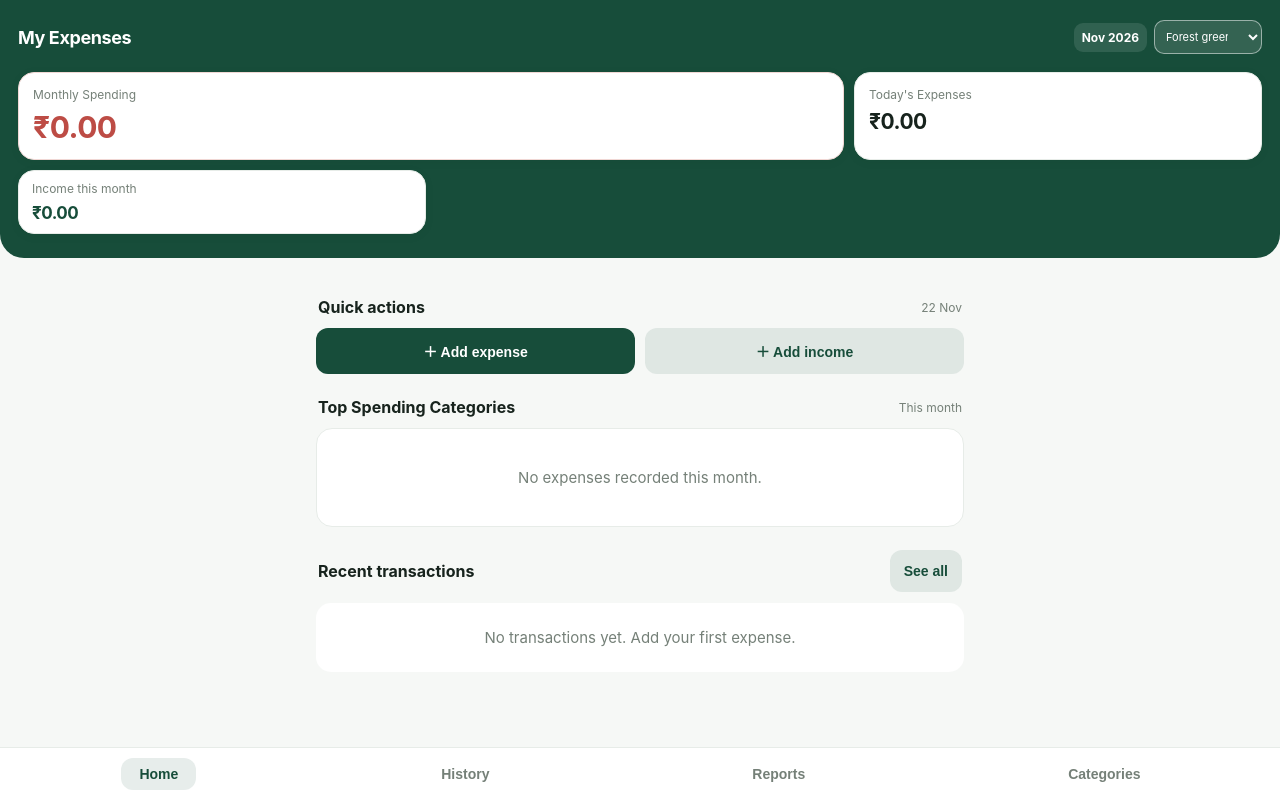
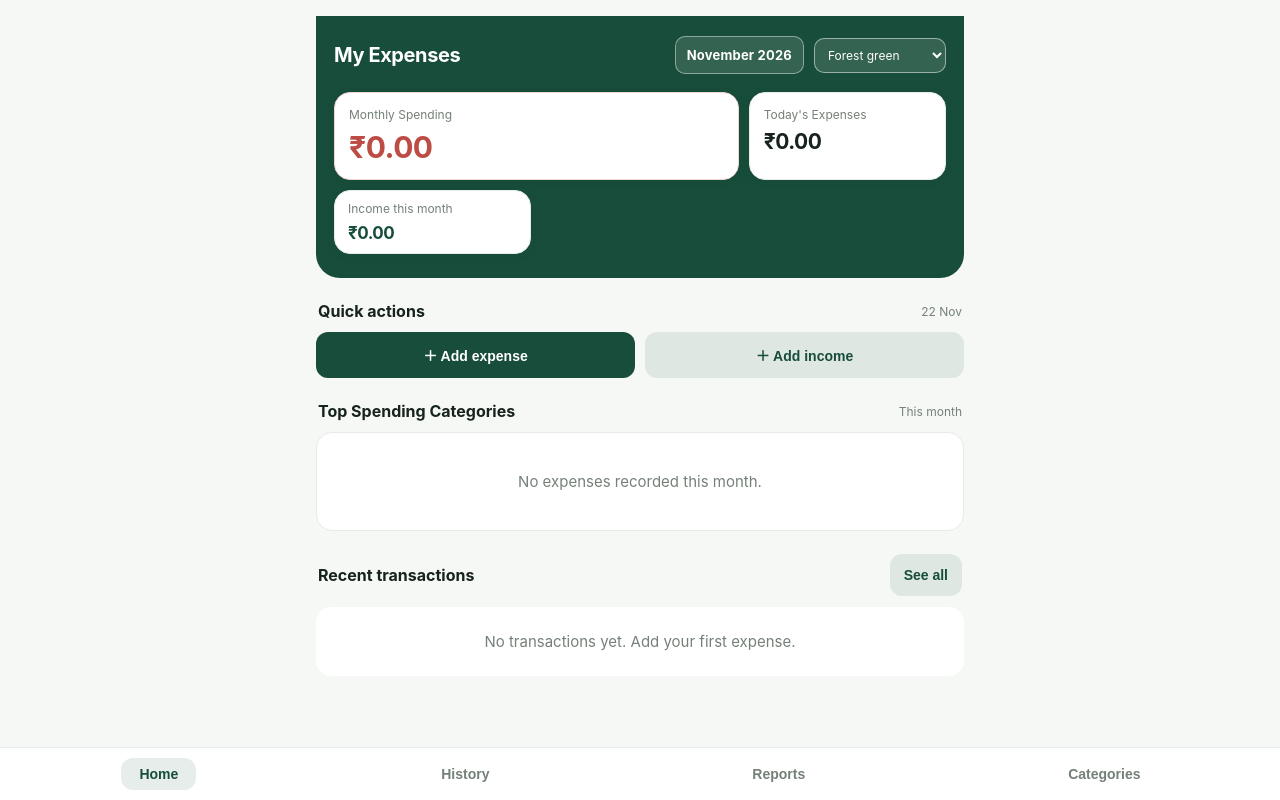
Before and after one commit to natarajbyrareddy/my-expenses, a plain HTML site: page index.html in a window 1280 px wide. Drawn offline with Linux system fonts and the light colour scheme.

Commit message:
Add files via upload

```diff
--- a/index.html
+++ b/index.html
@@ -14,7 +14,7 @@
 :root{--green:#174d3a;--green2:#e8f1ec;--ink:#17231d;--muted:#758078;--line:#e7ece8;--bg:#f6f8f6;--white:#fff;--red:#bd4c45}
 *{box-sizing:border-box}body{margin:0;background:var(--bg);color:var(--ink);font:15px -apple-system,BlinkMacSystemFont,"Segoe UI",sans-serif}
 header{background:var(--green);color:white;padding:20px 18px 24px;border-radius:0 0 24px 24px}
-.top{display:flex;justify-content:space-between;align-items:center;gap:8px;min-width:0}.top-right{display:flex;align-items:center;gap:7px;min-width:0;flex:none}.theme-select-wrap select{width:108px;max-width:108px;background:#ffffff20;color:#fff;border:1px solid #ffffff80;border-radius:10px;padding:8px 17px 8px 7px;font:inherit;font-size:11px}.theme-select-wrap select option{color:#17231d;background:#fff}.theme-select-wrap input[type=color]{width:34px;height:34px;padding:2px;border:1px solid #ffffff80;border-radius:9px;background:transparent;vertical-align:middle}.sr-only{position:absolute;width:1px;height:1px;padding:0;margin:-1px;overflow:hidden;clip:rect(0,0,0,0);white-space:nowrap;border:0}.brand{font-size:18px;font-weight:750;letter-spacing:-.4px;white-space:nowrap;flex:none}.month{font-size:12px;font-weight:750;opacity:1;white-space:nowrap;flex:none;padding:7px 8px;border-radius:9px;background:#ffffff1c}
+.top{display:flex;justify-content:space-between;align-items:center;gap:10px}.top-right{display:flex;align-items:center;gap:10px}.theme-select-wrap select{max-width:132px;background:#ffffff20;color:#fff;border:1px solid #ffffff80;border-radius:10px;padding:8px 25px 8px 9px;font:inherit;font-size:12px}.theme-select-wrap select option{color:#17231d;background:#fff}.theme-select-wrap input[type=color]{width:34px;height:34px;padding:2px;border:1px solid #ffffff80;border-radius:9px;background:transparent;vertical-align:middle}.sr-only{position:absolute;width:1px;height:1px;padding:0;margin:-1px;overflow:hidden;clip:rect(0,0,0,0);white-space:nowrap;border:0}.brand{font-size:20px;font-weight:750;letter-spacing:-.4px}.month{display:inline-flex;align-items:center;justify-content:center;white-space:nowrap;font-size:13px;font-weight:700;letter-spacing:.2px;opacity:1;color:#fff;background:#ffffff20;border:1px solid #ffffff70;border-radius:10px;padding:9px 11px;min-height:38px}
 main{max-width:680px;margin:auto;padding:16px 16px 100px}
 .summary{display:grid;grid-template-columns:1fr 1fr;gap:10px;margin-top:18px}
 .card{background:white;border:1px solid var(--line);border-radius:16px;padding:14px;box-shadow:0 2px 10px #153b2410}.card.primary-spend{grid-column:1/-1;background:#fff;border-color:#f0d7d4}.card.primary-spend .amount{font-size:30px;color:var(--red)}.card.secondary-income{padding:10px 13px}.card.secondary-income .amount{font-size:17px;color:var(--green)}
@@ -54,16 +54,17 @@ input,select{width:100%;border:1px solid var(--line);background:white;border-rad
   <button type="button" id="applyUpdate" style="margin-left:10px;background:#174d3a;color:#fff;padding:9px 13px;border-radius:9px">Update now</button>
 </div>
 
+
+<main>
+<section class="view active" id="dashboard">
 <header>
- <div class="top"><div class="brand">My Expenses</div><div class="top-right"><div class="month" id="monthLabel"></div><label class="theme-select-wrap" aria-label="Change app theme"><span class="sr-only">Change theme</span><select id="themeSelect" aria-label="Change theme" onchange="handleThemeSelect(this.value)"><option value="#174d3a">Forest green</option><option value="#2457a6">Blue</option><option value="#8a4f24">Earthy brown</option><option value="#7045a3">Purple</option><option value="custom">Custom colour…</option></select><input id="headerCustomTheme" type="color" value="#174d3a" aria-label="Choose custom theme colour" onchange="setTheme(this.value)" hidden></label></div></div>
+ <div class="top"><div class="brand">My Expenses</div><div class="top-right"><div class="month" id="monthLabel" aria-live="polite">November 2026</div><label class="theme-select-wrap" aria-label="Change app theme"><span class="sr-only">Change theme</span><select id="themeSelect" aria-label="Change theme" onchange="handleThemeSelect(this.value)"><option value="#174d3a">Forest green</option><option value="#2457a6">Blue</option><option value="#8a4f24">Earthy brown</option><option value="#7045a3">Purple</option><option value="custom">Custom colour…</option></select><input id="headerCustomTheme" type="color" value="#174d3a" aria-label="Choose custom theme colour" onchange="setTheme(this.value)" hidden></label></div></div>
  <div class="summary">
   <div class="card primary-spend"><small>Monthly Spending</small><div class="amount" id="expenseTotal">₹0</div></div>
   <div class="card"><small>Today's Expenses</small><div class="amount" id="todayExpenseTotal">₹0</div></div>
   <div class="card secondary-income"><small>Income this month</small><div class="amount" id="incomeTotal">₹0</div></div>
  </div>
 </header>
-<main>
-<section class="view active" id="dashboard">
  <div class="sectionhead"><h2>Quick actions</h2><span class="subtle" id="todayLabel"></span></div>
  <div class="actions"><button class="primary" onclick="openAdd('expense')">＋ Add expense</button><button class="secondary" onclick="openAdd('income')">＋ Add income</button></div>
  <div class="sectionhead"><h2>Top Spending Categories</h2><span class="subtle">This month</span></div>
@@ -103,7 +104,7 @@ input,select{width:100%;border:1px solid var(--line);background:white;border-rad
  <div id="historyList"></div>
 </section>
 <section class="view" id="reports">
- <div class="sectionhead"><h2>Monthly report</h2><span class="subtle">By category</span></div>
+ <div class="sectionhead"><h2>Spending reports</h2><span class="subtle">Understand your expenses</span></div>
  <div class="formcard"><div class="field"><label>Choose month</label><input id="reportMonth" type="month" onchange="renderReports()"></div><div id="reportContent"></div></div>
  <div class="sectionhead"><h2>Backup & restore</h2></div>
  <div class="formcard">
@@ -137,7 +138,7 @@ try{const parsed=JSON.parse(localStorage.getItem(CATKEY)||'null');if(parsed&&Arr
 let expCats=savedCats.expense, incCats=savedCats.income;
 let transactions=load(), currentType='expense', editingId=null;
 const fmt=n=>new Intl.NumberFormat('en-IN',{style:'currency',currency:'INR',maximumFractionDigits:2}).format(n||0);
-const today=()=>{const d=new Date();return d.getFullYear()+'-'+String(d.getMonth()+1).padStart(2,'0')+'-'+String(d.getDate()).padStart(2,'0')};
+const today=()=>new Date().toISOString().slice(0,10);
 const monthNow=()=>today().slice(0,7);
 function load(){try{return JSON.parse(localStorage.getItem(KEY)||'[]')}catch(e){return []}}
 function save(){localStorage.setItem(KEY,JSON.stringify(transactions))}
@@ -146,7 +147,7 @@ function sum(arr,type){return arr.filter(t=>t.type===type).reduce((s,t)=>s+Numbe
 function escapeHTML(s){return String(s??'').replace(/[&<>"']/g,c=>({'&':'&amp;','<':'&lt;','>':'&gt;','"':'&quot;',"'":'&#39;'}[c]))}
 function render(){
  const m=monthNow(), items=monthItems(m), inc=sum(items,'income'), exp=sum(items,'expense');
- document.getElementById('monthLabel').textContent=new Intl.DateTimeFormat('en-IN',{month:'short',year:'numeric'}).format(new Date());
+ document.getElementById('monthLabel').textContent=new Intl.DateTimeFormat('en-IN',{month:'long',year:'numeric'}).format(new Date());
  document.getElementById('todayLabel').textContent=new Date().toLocaleDateString('en-IN',{day:'numeric',month:'short'});
  document.getElementById('incomeTotal').textContent=fmt(inc);document.getElementById('expenseTotal').textContent=fmt(exp);document.getElementById('todayExpenseTotal').textContent=fmt(sum(transactions.filter(t=>t.date===today()),'expense'));
  renderTopSpending(items);renderRecent();renderHistory();renderReports();
@@ -155,7 +156,22 @@ function txHTML(t,showDelete=false){const dateText=new Date(t.date+'T12:00:00').
 function renderTopSpending(items){const groups={};items.filter(t=>t.type==='expense').forEach(t=>groups[t.category]=(groups[t.category]||0)+Number(t.amount));const sorted=Object.entries(groups).sort((a,b)=>b[1]-a[1]);const total=sum(items,'expense');const top=sorted.slice(0,5);document.getElementById('topSpending').innerHTML=top.length?top.map(([name,value],i)=>`<div class="barrow"><div class="barlabel"><span><span class="rank">${i+1}.</span>${escapeHTML(name)}</span><b>${fmt(value)} · ${total?Math.round(value/total*100):0}%</b></div><div class="bar"><span style="width:${total?Math.max(2,value/total*100):0}%"></span></div></div>`).join(''):'<div class="empty">No expenses recorded this month.</div>'}
 function renderRecent(){let a=[...transactions].sort((x,y)=>y.date.localeCompare(x.date)||y.created-x.created).slice(0,6);document.getElementById('recentList').innerHTML=a.length?a.map(t=>txHTML(t,false)).join(''):'<div class="empty">No transactions yet. Add your first expense.</div>'}
 function renderHistory(){let q=(document.getElementById('search')?.value||'').toLowerCase(),m=document.getElementById('monthFilter')?.value||'',ty=document.getElementById('typeFilter')?.value||'all';let a=[...transactions].filter(t=>(!m||t.date.startsWith(m))&&(ty==='all'||t.type===ty)&&(`${t.description} ${t.category} ${t.payment}`.toLowerCase().includes(q))).sort((x,y)=>y.date.localeCompare(x.date)||y.created-x.created);document.getElementById('countLabel').textContent=a.length+' records';document.getElementById('historyList').innerHTML=a.length?a.map(t=>txHTML(t,true)).join(''):'<div class="empty">No matching transactions.</div>'}
-function renderReports(){let m=document.getElementById('reportMonth')?.value||monthNow(),a=monthItems(m),total=sum(a,'expense'),groups={};a.filter(t=>t.type==='expense').forEach(t=>groups[t.category]=(groups[t.category]||0)+Number(t.amount));let sorted=Object.entries(groups).sort((x,y)=>y[1]-x[1]);let html=`<div style="display:flex;justify-content:space-between;margin:16px 0"><span class="subtle">Total expenses</span><b>${fmt(total)}</b></div>`;html+=sorted.length?sorted.map(([c,v])=>`<div class="barrow"><div class="barlabel"><span>${escapeHTML(c)}</span><b>${fmt(v)}</b></div><div class="bar"><span style="width:${total?Math.max(2,v/total*100):0}%"></span></div></div>`).join(''):'<div class="empty">No expenses for this month.</div>';html+=`<div class="note">Income recorded this month: ${fmt(sum(a,'income'))}</div>`;document.getElementById('reportContent').innerHTML=html}
+function renderReports(){
+ const m=document.getElementById('reportMonth')?.value||monthNow(),a=monthItems(m),expenses=a.filter(t=>t.type==='expense'),total=sum(a,'expense'),income=sum(a,'income'),groups={},payments={};
+ expenses.forEach(t=>{groups[t.category]=(groups[t.category]||0)+Number(t.amount);const method=t.payment||'Not specified';payments[method]=(payments[method]||0)+Number(t.amount)});
+ const sorted=Object.entries(groups).sort((x,y)=>y[1]-x[1]),paySorted=Object.entries(payments).sort((x,y)=>y[1]-x[1]);
+ const dayCount=Math.max(1,new Date(Number(m.slice(0,4)),Number(m.slice(5,7)),0).getDate()),daysElapsed=m===monthNow()?new Date().getDate():dayCount,avg=total/Math.max(1,daysElapsed);
+ let html=`<div class="summary" style="margin:14px 0"><div class="card primary-spend"><small>Total expenses</small><div class="amount">${fmt(total)}</div></div><div class="card"><small>Transactions</small><div class="amount">${expenses.length}</div></div><div class="card"><small>Average per day</small><div class="amount">${fmt(avg)}</div></div></div>`;
+ html+='<div class="sectionhead"><h2>Expenses by category</h2></div>';
+ html+=sorted.length?sorted.map(([c,v])=>`<div class="barrow"><div class="barlabel"><span>${escapeHTML(c)} · ${total?Math.round(v/total*100):0}%</span><b>${fmt(v)}</b></div><div class="bar"><span style="width:${total?Math.max(2,v/total*100):0}%"></span></div></div>`).join(''):'<div class="empty">No expenses for this month.</div>';
+ html+='<div class="sectionhead"><h2>Expenses by payment method</h2></div>';
+ html+=paySorted.length?paySorted.map(([method,v])=>`<div class="barrow"><div class="barlabel"><span>${escapeHTML(method)}</span><b>${fmt(v)}</b></div><div class="bar"><span style="width:${total?Math.max(2,v/total*100):0}%"></span></div></div>`).join(''):'<div class="note">No payment data available.</div>';
+ const largest=[...expenses].sort((x,y)=>Number(y.amount)-Number(x.amount)).slice(0,5);
+ html+='<div class="sectionhead"><h2>Largest expenses</h2></div>';
+ html+=largest.length?largest.map(t=>`<div class="barlabel" style="padding:9px 0;border-bottom:1px solid var(--line)"><span>${escapeHTML(t.category)} <span class="subtle">· ${new Date(t.date+'T12:00:00').toLocaleDateString('en-IN',{day:'numeric',month:'short'})}</span></span><b>${fmt(t.amount)}</b></div>`).join(''):'<div class="note">No expenses to rank yet.</div>';
+ html+=`<div class="note">Income recorded this month: ${fmt(income)}</div>`;
+ document.getElementById('reportContent').innerHTML=html;
+}
 function showView(id){document.querySelectorAll('.view').forEach(v=>v.classList.toggle('active',v.id===id));document.querySelectorAll('nav button').forEach(b=>b.classList.toggle('active',b.dataset.view===id));if(id==='history')renderHistory();if(id==='reports')renderReports();if(id==='categories')renderCategoryManager();window.scrollTo(0,0)}
 function setTheme(color){if(!/^#[0-9a-f]{6}$/i.test(color))return;document.documentElement.style.setProperty('--green',color);document.documentElement.style.setProperty('--green2',color+'1a');localStorage.setItem(THEMEKEY,color);const picker=document.getElementById('customTheme');if(picker)picker.value=color;const headerPicker=document.getElementById('headerCustomTheme');if(headerPicker)headerPicker.value=color;const select=document.getElementById('themeSelect');if(select){const known=['#174d3a','#2457a6','#8a4f24','#7045a3'];select.value=known.includes(color.toLowerCase())?color.toLowerCase():'custom';if(headerPicker)headerPicker.hidden=select.value!=='custom'}}
 function handleThemeSelect(value){const picker=document.getElementById('headerCustomTheme');if(value==='custom'){if(picker){picker.hidden=false;picker.click()}return}if(picker)picker.hidden=true;setTheme(value)}
--- a/sw.js
+++ b/sw.js
@@ -1,4 +1,4 @@
-const CACHE='my-expenses-v10';
+const CACHE='my-expenses-v11';
 const ASSETS=['./','./index.html','./manifest.json','./icon.svg'];
 self.addEventListener('install',event=>{
   event.waitUntil(caches.open(CACHE).then(cache=>cache.addAll(ASSETS)));
```
